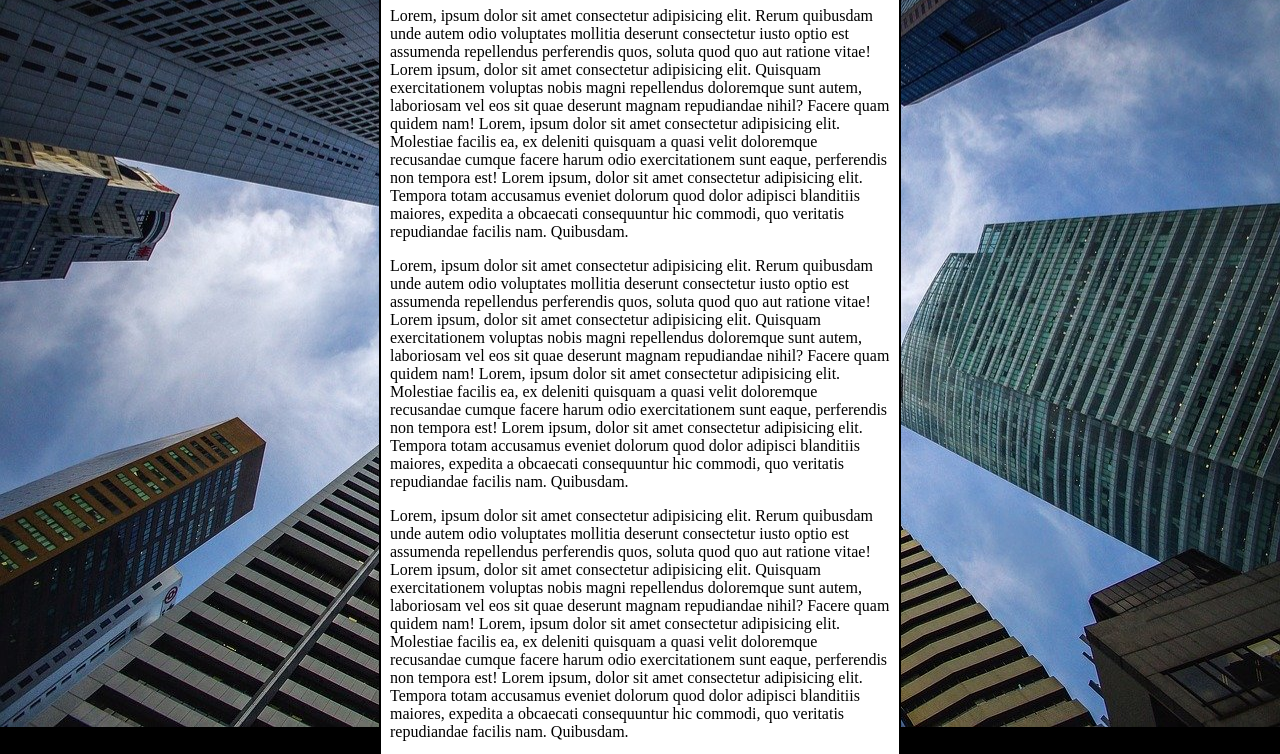
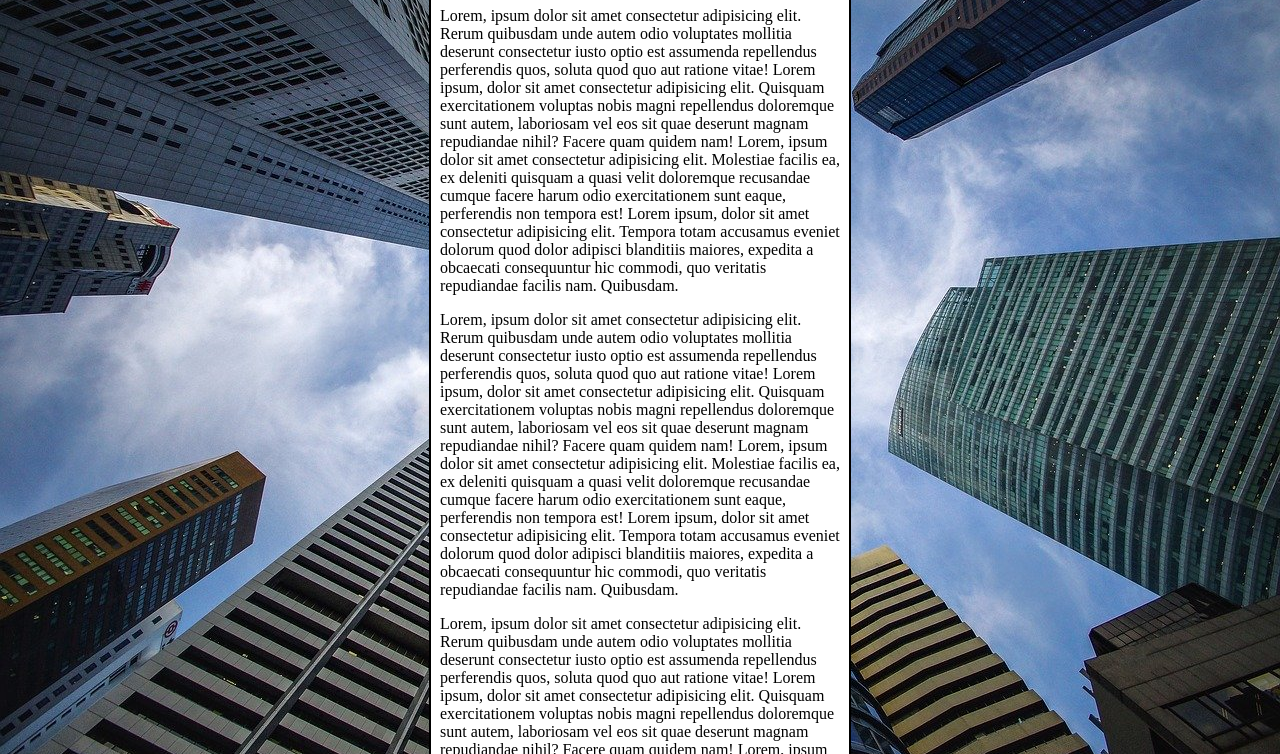
Before and after one commit to eduardorosabr/html-css, a plain HTML site: page exercicios/ex022/fundo006.html in a window 1280 px wide. Shown: the part 92-846 px from the top of the page. Drawn offline with Linux system fonts and the light colour scheme.

Commit message:
Atualizei o ex022
Usei a shorthand background
shorthand background
color - image - position attachment

```diff
--- a/exercicios/ex022/fundo006.html
+++ b/exercicios/ex022/fundo006.html
@@ -3,19 +3,30 @@
 <head>
     <meta charset="UTF-8">
     <meta name="viewport" content="width=device-width, initial-scale=1.0">
-    <title>Adaptando fundo ao tamanho da tela</title>
+    <title>Fundo fixo de tela</title>
     <style>
         body{
             height: 96vh;
-            background-color: black;
+           /* background-color: black;
             background-image: url(imagens/wallpaper002.jpg);
             background-repeat: no-repeat;
             background-position: center center;
-            background-size: cover; /*Teria como resolver tecnicamente usando as duas medidas não recomendado */
+            background-size: cover;
+            background-attachment: fixed;
+            */
+
+            /* shorthand background
+            color - image - position attachment
+            size não funcipna ainda, tendo que ser colocado após shorthand
+            */
+
+            background: black url(imagens/wallpaper002.jpg) center center fixed;
+            background-size: cover;
         }
         main{
             background-color: white;
-            width: 500px;
+            width: 100%;
+            max-width: 400px;
             border: 2px solid black;
             border-radius: 15px;
             margin: auto;
```
